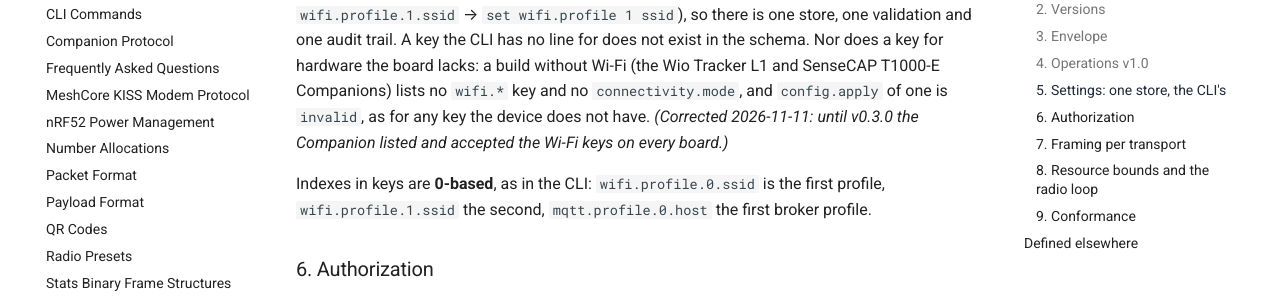
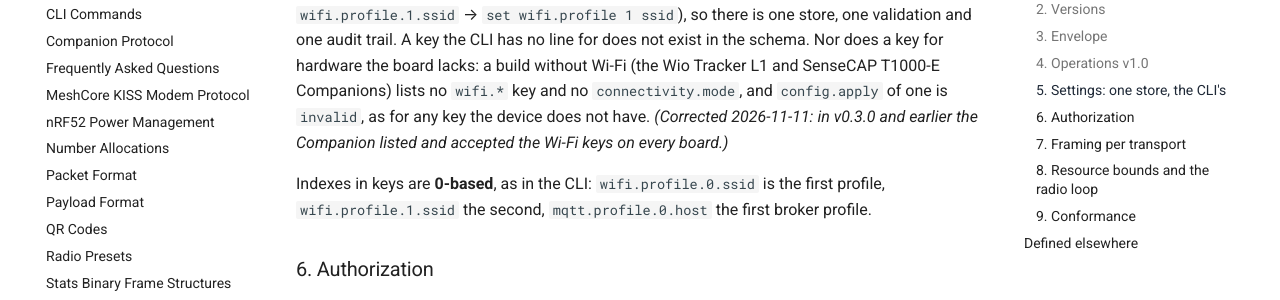
Before and after one commit to hoejriis/mecon-firmware, an MkDocs documentation site: the page built from docs/contract/DEVICE_INTERFACE.md, in a window 1280 px wide and 900 px high, scrolled down 5906 px. Shown: the part 153-453 px from the top of the window. Built offline with MkDocs 1.6.1 and Material for MkDocs 9.7.7, drawn with Linux system fonts in a browser that asks for light colours; comment, search, counter and statistics services are not loaded.

Commit message:
Docs: name v0.3.1 as the latest pre-release
README and Getting started pointed at v0.3.0. The correction note on
config keys in DEVICE_INTERFACE said the Wi-Fi keys were listed on
every Companion until v0.3.0; v0.3.0 still listed them, and the fix
(PR 486) is in v0.3.1, so it now says 'in v0.3.0 and earlier'.

The v0.3.0 mentions on MANAGING, CLI and CLI_REFERENCE stay: they date
fixes that did arrive in v0.3.0.

Co-Authored-By: Claude Opus 5.5 (1M context) <noreply@anthropic.com>

```diff
--- a/docs/contract/DEVICE_INTERFACE.md
+++ b/docs/contract/DEVICE_INTERFACE.md
@@ -80,7 +80,7 @@ Native operations stay native: messaging, contacts, channels, adverts, clock, re
 
 ### 5. Settings: one store, the CLI's
 
-`config.get` and `config.apply` are built on the existing CLI settings, not beside them. Each schema key maps to the CLI `get`/`set` it stands for (`name` → `get name`/`set name`, `wifi.profile.1.ssid` → `set wifi.profile 1 ssid`), so there is one store, one validation and one audit trail. A key the CLI has no line for does not exist in the schema. Nor does a key for hardware the board lacks: a build without Wi-Fi (the Wio Tracker L1 and SenseCAP T1000-E Companions) lists no `wifi.*` key and no `connectivity.mode`, and `config.apply` of one is `invalid`, as for any key the device does not have. *(Corrected 2026-11-11: until v0.3.0 the Companion listed and accepted the Wi-Fi keys on every board.)*
+`config.get` and `config.apply` are built on the existing CLI settings, not beside them. Each schema key maps to the CLI `get`/`set` it stands for (`name` → `get name`/`set name`, `wifi.profile.1.ssid` → `set wifi.profile 1 ssid`), so there is one store, one validation and one audit trail. A key the CLI has no line for does not exist in the schema. Nor does a key for hardware the board lacks: a build without Wi-Fi (the Wio Tracker L1 and SenseCAP T1000-E Companions) lists no `wifi.*` key and no `connectivity.mode`, and `config.apply` of one is `invalid`, as for any key the device does not have. *(Corrected 2026-11-11: in v0.3.0 and earlier the Companion listed and accepted the Wi-Fi keys on every board.)*
 
 Indexes in keys are **0-based**, as in the CLI: `wifi.profile.0.ssid` is the first profile, `wifi.profile.1.ssid` the second, `mqtt.profile.0.host` the first broker profile.
 
```
Also changed, not shown: README.md (+1 -1 lines), docs/GETTING_STARTED.md (+1 -1 lines).
